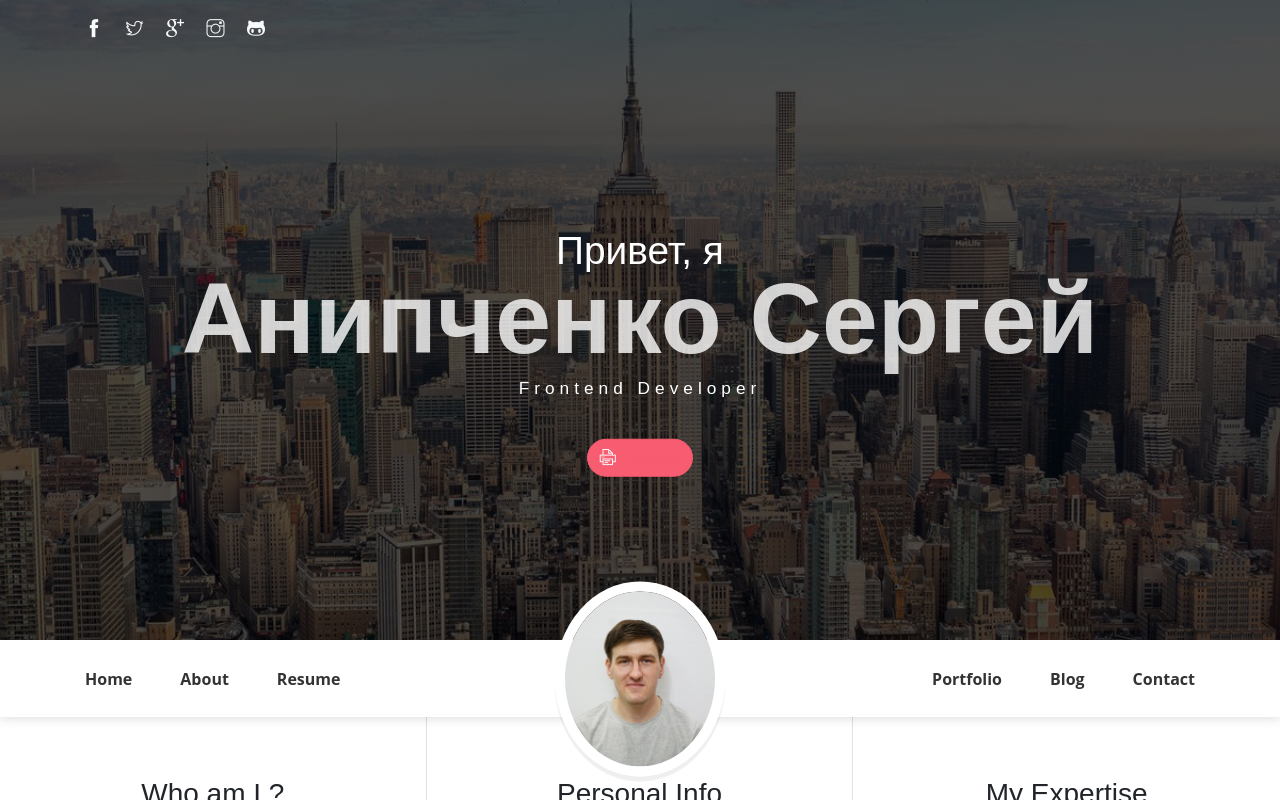
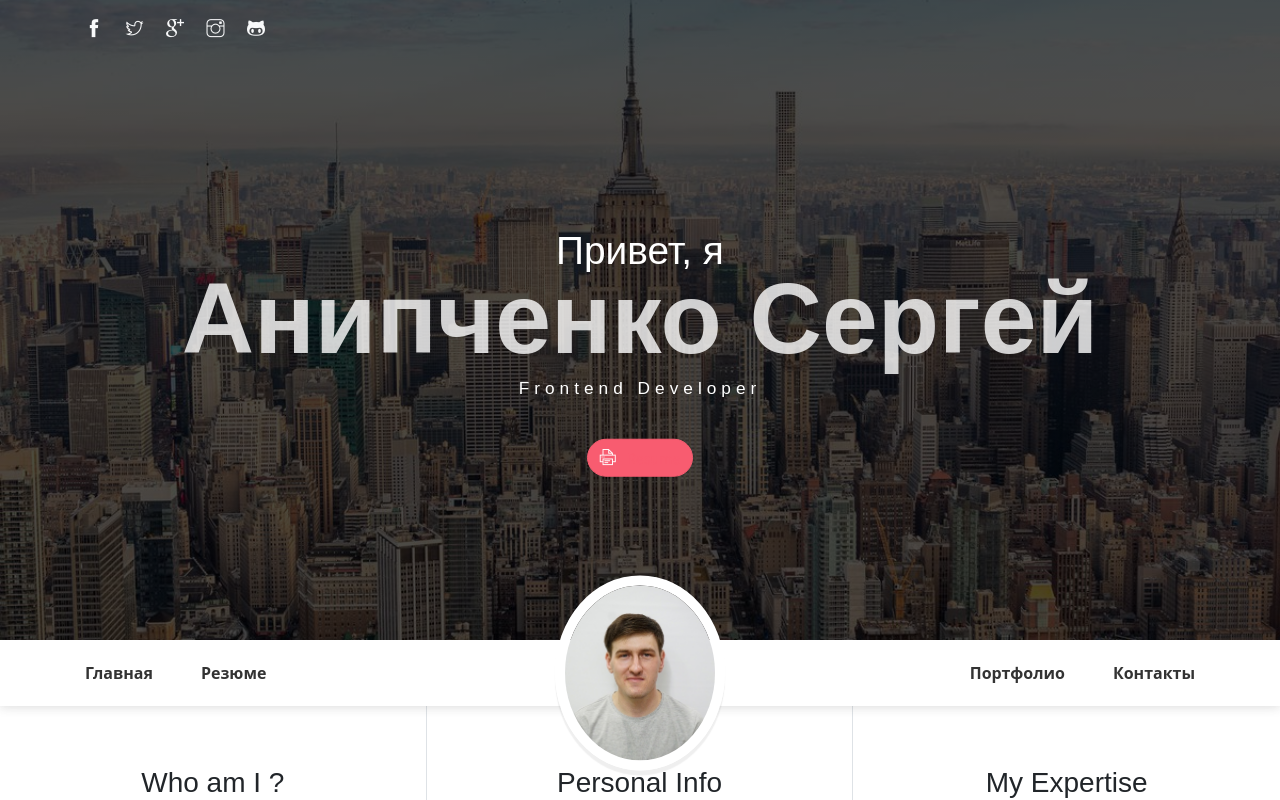
Before and after one commit to sergeianip20/2, a React (Create React App) app: page / in a window 1280 px wide. Shown: the top 800 px of the page. Built offline with nearby package versions, Linux system fonts and the light colour scheme.

Commit message:
Update Nav.tsx

```diff
--- a/src/component/Nav/Nav.tsx
+++ b/src/component/Nav/Nav.tsx
@@ -14,31 +14,27 @@ export const Nav =()=> {
                 <div className="collapse mt-sm-20 navbar-collapse" id="navbarSupportedContent">
                     <ul className="navbar-nav mr-auto">
                         <li className="nav-item">
-                            <a href="#home" className="nav-link">Home</a>
+                            <a href="#home" className="nav-link">Главная</a>
                         </li>
+
                         <li className="nav-item">
-                            <a href="#about" className="nav-link">About</a>
-                        </li>
-                        <li className="nav-item">
-                            <a href="#resume" className="nav-link">Resume</a>
+                            <a href="#resume" className="nav-link">Резюме</a>
                         </li>
                     </ul>
                     <ul className="navbar-nav brand">
                         <img src={avatar} alt="" className="brand-img"/>
                             <li className="brand-txt">
-                                <h5 className="brand-title">John Doe</h5>
-                                <div className="brand-subtitle">Web Designer | Developer</div>
+                                <h5 className="brand-title"></h5>
+                                <div className="brand-subtitle"> Developer</div>
                             </li>
                     </ul>
                     <ul className="navbar-nav ml-auto">
                         <li className="nav-item">
-                            <a href="#portfolio" className="nav-link">Portfolio</a>
+                            <a href="#portfolio" className="nav-link">Портфолио</a>
                         </li>
-                        <li className="nav-item">
-                            <a href="#blog" className="nav-link">Blog</a>
-                        </li>
+
                         <li className="nav-item last-item">
-                            <a href="#contact" className="nav-link">Contact</a>
+                            <a href="#contact" className="nav-link">Контакты</a>
                         </li>
                     </ul>
                 </div>
```
